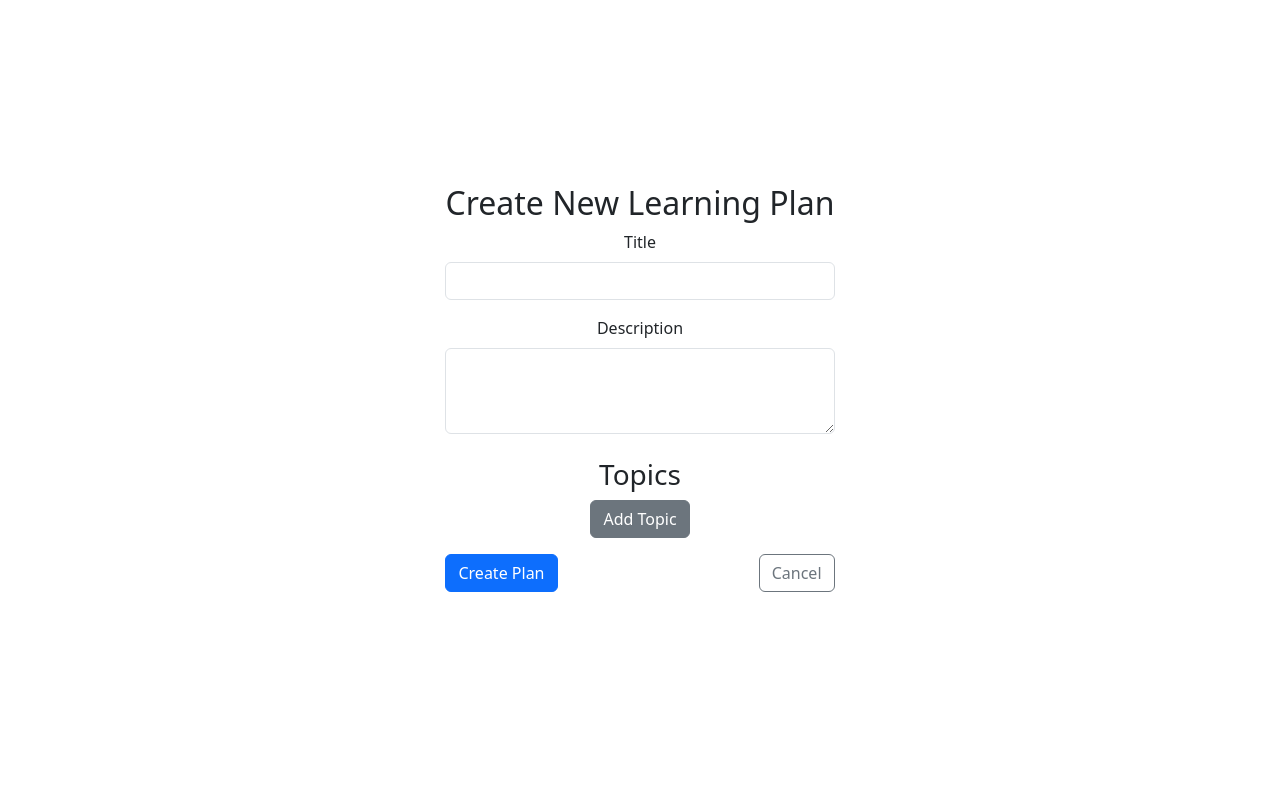
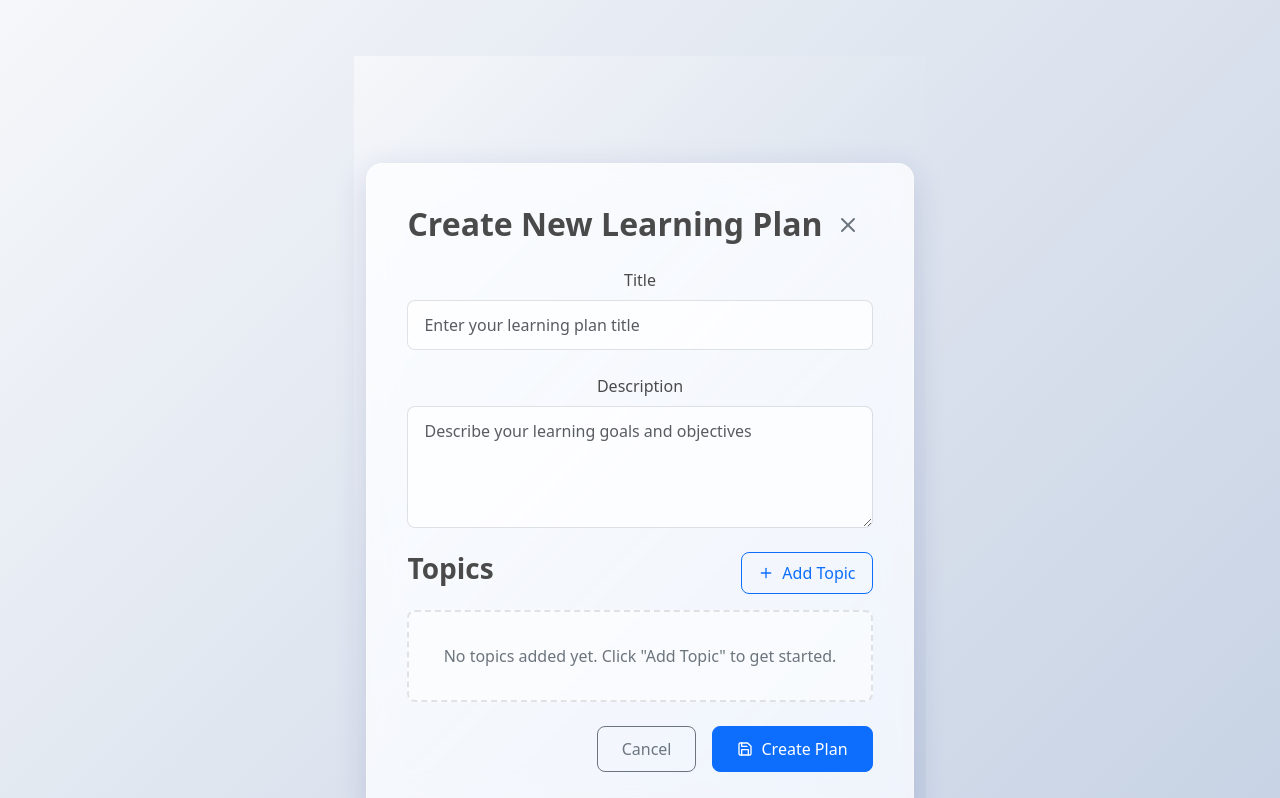
Before and after one commit to rahmimuaz/Skillhub, a React (Vite) app in the folder frontend/: page /plan/new in a window 1280 px wide. Shown: the top 798 px of the page. Built offline with nearby package versions, Linux system fonts and the light colour scheme.

Commit message:
install react icons

```diff
--- a/frontend/package.json
+++ b/frontend/package.json
@@ -15,6 +15,7 @@
     "react": "^19.0.0",
     "react-bootstrap": "^2.10.9",
     "react-dom": "^19.0.0",
+    "react-icons": "^5.5.0",
     "react-router-dom": "^7.5.3"
   },
   "devDependencies": {
--- a/frontend/src/pages/learningplan/LearningPlanForm.jsx
+++ b/frontend/src/pages/learningplan/LearningPlanForm.jsx
@@ -3,13 +3,13 @@ import { Form, Button, Container, Card, Alert } from 'react-bootstrap';
 import { useNavigate } from 'react-router-dom';
 import axios from 'axios';
 import TopicForm from './TopicForm';
+import { FiPlus, FiSave, FiX } from 'react-icons/fi';
 
 const API_URL = 'http://localhost:9006/api';
 
 const LearningPlanForm = ({ onCancel }) => {
   const navigate = useNavigate();
 
-  // Get user ID from storage or use a default one for testing
   const getUserId = () => {
     return localStorage.getItem('userId') || sessionStorage.getItem('userId') || 'user123';
   };
@@ -22,6 +22,7 @@ const LearningPlanForm = ({ onCancel }) => {
     sharedWith: []
   });
   const [error, setError] = useState('');
+  const [isSubmitting, setIsSubmitting] = useState(false);
 
   const handleChange = (e) => {
     const { name, value } = e.target;
@@ -30,18 +31,20 @@ const LearningPlanForm = ({ onCancel }) => {
 
   const handleSubmit = async (e) => {
     e.preventDefault();
+    setIsSubmitting(true);
     try {
-      // Set up axios with appropriate CORS headers
-      const response = await axios.post(`${API_URL}/plans`, plan, {
+      await axios.post(`${API_URL}/plans`, plan, {
         headers: {
           'Content-Type': 'application/json',
           'Access-Control-Allow-Origin': '*'
         }
       });
-      navigate('/');
+      navigate('/', { state: { successMessage: 'Learning plan created successfully!' } });
     } catch (err) {
-      setError('Failed to save learning plan');
+      setError('Failed to save learning plan. Please try again.');
       console.error(err);
+    } finally {
+      setIsSubmitting(false);
     }
   };
 
@@ -76,7 +79,6 @@ const LearningPlanForm = ({ onCancel }) => {
     });
   };
 
-  // Use the onCancel prop if provided, otherwise fallback to default navigation
   const handleCancel = () => {
     if (onCancel) {
       onCancel();
@@ -86,34 +88,122 @@ const LearningPlanForm = ({ onCancel }) => {
   };
 
   return (
-    <Container className="mt-4">
-      <h2>Create New Learning Plan</h2>
-      {error && <Alert variant="danger">{error}</Alert>}
+    <div style={{
+      background: 'linear-gradient(135deg, #f5f7fa 0%, #c3cfe2 100%)',
+      minHeight: '100vh',
+      padding: '2rem 0'
+    }}>
+      <Container className="d-flex justify-content-center align-items-center" style={{ minHeight: '100vh' }}>
+        <div style={{
+          backdropFilter: 'blur(16px) saturate(180%)',
+          backgroundColor: 'rgba(255, 255, 255, 0.75)',
+          borderRadius: '16px',
+          border: '1px solid rgba(255, 255, 255, 0.3)',
+          padding: '2.5rem',
+          boxShadow: '0 8px 32px 0 rgba(31, 38, 135, 0.15)',
+          width: '100%',
+          maxWidth: '800px',
+          transition: 'all 0.3s ease'
+        }}>
+          <div className="d-flex justify-content-between align-items-center mb-4">
+            <h2 style={{
+              color: '#4a4a4a',
+              fontWeight: '600',
+              margin: 0
+            }}>
+              Create New Learning Plan
+            </h2>
+            <Button
+              variant="link"
+              onClick={handleCancel}
+              style={{ color: '#6c757d' }}
+            >
+              <FiX size={24} />
+            </Button>
+          </div>
+
+          {error && (
+            <Alert variant="danger" className="fade-in mb-4">
+              {error}
+            </Alert>
+          )}
+
           <Form onSubmit={handleSubmit}>
-        <Form.Group className="mb-3">
-          <Form.Label>Title</Form.Label>
+            <Form.Group className="mb-4">
+              <Form.Label style={{ fontWeight: '500', color: '#4a4a4a' }}>Title</Form.Label>
               <Form.Control
                 type="text"
                 name="title"
                 value={plan.title}
                 onChange={handleChange}
                 required
+                style={{
+                  backgroundColor: 'rgba(255, 255, 255, 0.7)',
+                  border: '1px solid rgba(0, 0, 0, 0.1)',
+                  borderRadius: '8px',
+                  padding: '12px 16px'
+                }}
+                placeholder="Enter your learning plan title"
               />
             </Form.Group>
-        <Form.Group className="mb-3">
-          <Form.Label>Description</Form.Label>
+
+            <Form.Group className="mb-4">
+              <Form.Label style={{ fontWeight: '500', color: '#4a4a4a' }}>Description</Form.Label>
               <Form.Control
                 as="textarea"
                 name="description"
                 value={plan.description}
                 onChange={handleChange}
-            rows={3}
+                rows={4}
+                style={{
+                  backgroundColor: 'rgba(255, 255, 255, 0.7)',
+                  border: '1px solid rgba(0, 0, 0, 0.1)',
+                  borderRadius: '8px',
+                  padding: '12px 16px'
+                }}
+                placeholder="Describe your learning goals and objectives"
               />
             </Form.Group>
 
-        <h3 className="mt-4">Topics</h3>
-        {plan.topics.map((topic, index) => (
-          <Card key={topic.id} className="mb-3">
+            <div className="d-flex justify-content-between align-items-center mb-3">
+              <h3 style={{ fontWeight: '600', color: '#4a4a4a' }}>Topics</h3>
+              <Button
+                variant="outline-primary"
+                onClick={handleAddTopic}
+                style={{
+                  borderRadius: '8px',
+                  padding: '8px 16px',
+                  display: 'flex',
+                  alignItems: 'center',
+                  gap: '8px'
+                }}
+              >
+                <FiPlus /> Add Topic
+              </Button>
+            </div>
+
+            {plan.topics.length === 0 ? (
+              <div style={{
+                backgroundColor: 'rgba(255, 255, 255, 0.5)',
+                borderRadius: '8px',
+                padding: '2rem',
+                textAlign: 'center',
+                border: '2px dashed rgba(0, 0, 0, 0.1)',
+                marginBottom: '1.5rem'
+              }}>
+                <p style={{ color: '#6c757d', margin: 0 }}>
+                  No topics added yet. Click "Add Topic" to get started.
+                </p>
+              </div>
+            ) : (
+              plan.topics.map((topic, index) => (
+                <Card key={topic.id} className="mb-3" style={{
+                  backgroundColor: 'rgba(255, 255, 255, 0.7)',
+                  border: '1px solid rgba(0, 0, 0, 0.1)',
+                  borderRadius: '8px',
+                  overflow: 'hidden',
+                  transition: 'all 0.3s ease'
+                }}>
                   <Card.Body>
                     <TopicForm
                       topic={topic}
@@ -122,21 +212,61 @@ const LearningPlanForm = ({ onCancel }) => {
                     />
                   </Card.Body>
                 </Card>
-        ))}
-        <Button variant="secondary" onClick={handleAddTopic} className="mb-3">
-          Add Topic
+              ))
+            )}
+
+            <div className="d-flex justify-content-end gap-3 mt-4">
+              <Button
+                variant="outline-secondary"
+                onClick={handleCancel}
+                style={{
+                  borderRadius: '8px',
+                  padding: '10px 24px'
+                }}
+              >
+                Cancel
               </Button>
-
-        <div className="d-flex justify-content-between">
-          <Button variant="primary" type="submit">
-            Create Plan
-          </Button>
-          <Button variant="outline-secondary" type="button" onClick={handleCancel}>
-            Cancel
+              <Button
+                variant="primary"
+                type="submit"
+                disabled={isSubmitting}
+                style={{
+                  borderRadius: '8px',
+                  padding: '10px 24px',
+                  display: 'flex',
+                  alignItems: 'center',
+                  gap: '8px'
+                }}
+              >
+                {isSubmitting ? (
+                  <>
+                    <span className="spinner-border spinner-border-sm" role="status" aria-hidden="true"></span>
+                    Creating...
+                  </>
+                ) : (
+                  <>
+                    <FiSave /> Create Plan
+                  </>
+                )}
               </Button>
             </div>
           </Form>
+        </div>
       </Container>
+
+      <style jsx global>{`
+        .fade-in {
+          animation: fadeIn 0.3s ease-in;
+        }
+        @keyframes fadeIn {
+          from { opacity: 0; transform: translateY(-10px); }
+          to { opacity: 1; transform: translateY(0); }
+        }
+        body {
+          background: linear-gradient(135deg, #f5f7fa 0%, #c3cfe2 100%);
+        }
+      `}</style>
+    </div>
   );
 };
 
```
Also changed, not shown: 1 other file (tests, documents, lock files or other folders). Lines whose indentation alone changed are shown as unchanged.
